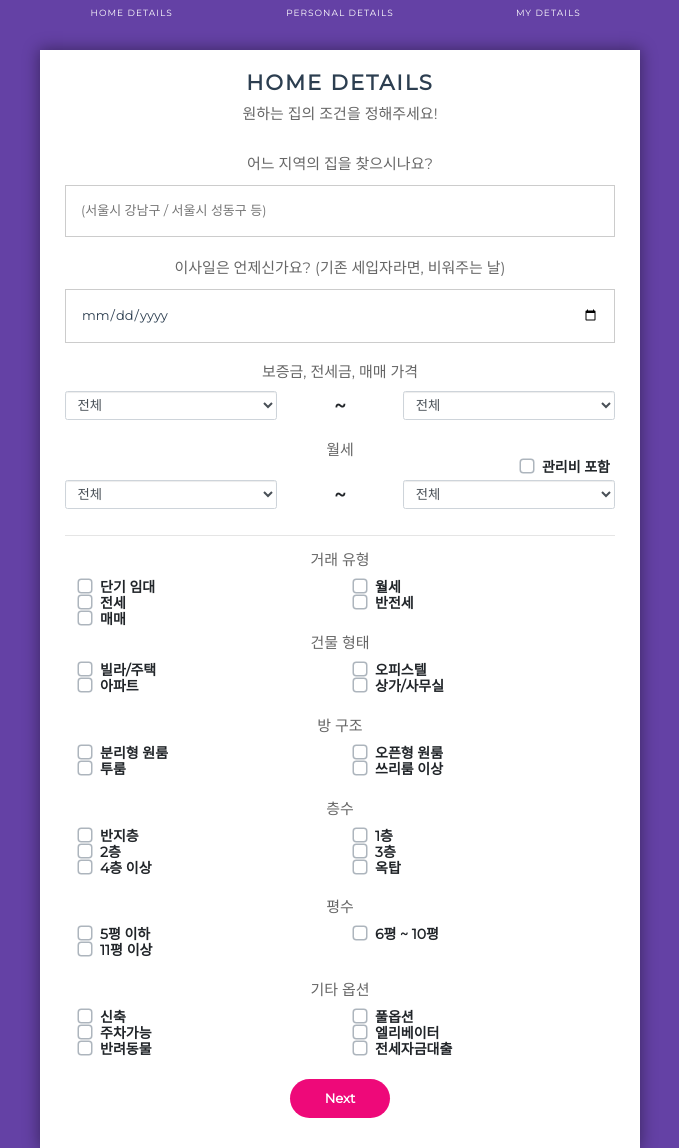
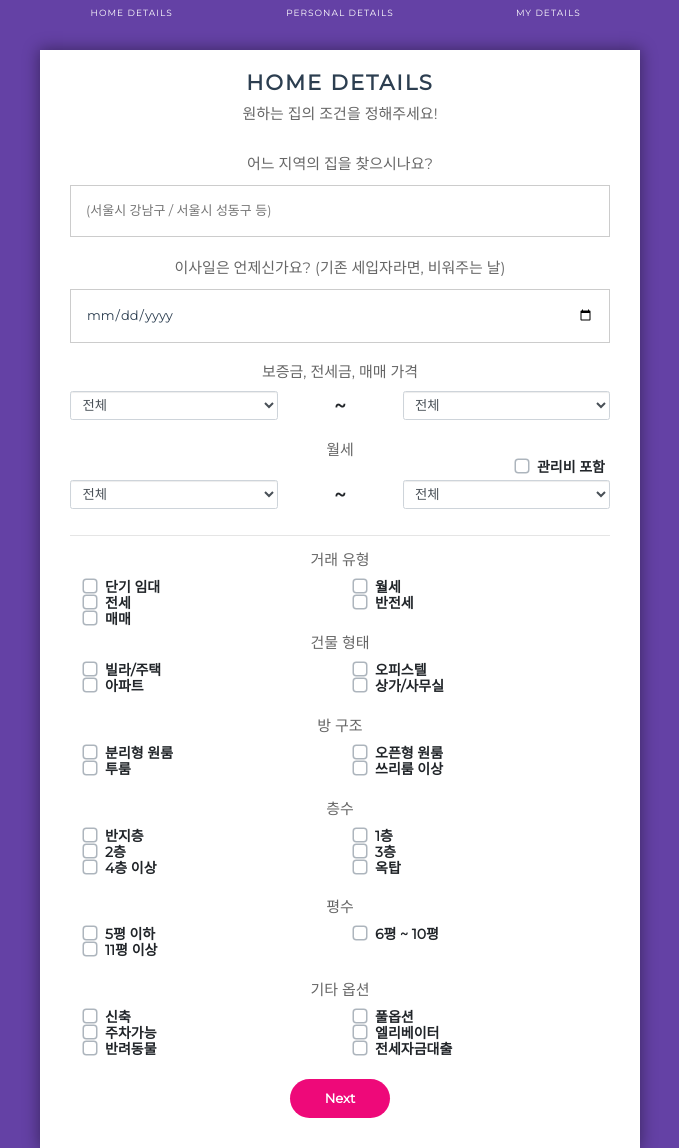
Before and after one commit to Seunghak-Kwak/myhomes, a Django app: page / in a window 1280 px wide; the page is wider, and only the part inside the window is pictured. Shown: the part 148-1296 px from the top of that part, without its empty margins (300-979 px from the left). Run offline with Django 3.2, Linux system fonts and the light colour scheme; some libraries are stand-ins or nearby versions.

Commit message:
width size

```diff
--- a/mysite/static/css/form.css
+++ b/mysite/static/css/form.css
@@ -11,7 +11,6 @@
 html {
     height: 100%;
     background: #6441A5; /* fallback for old browsers */
-    background: -webkit-linear-gradient(to left, #6441A5, #2a0845); /* Chrome 10-25, Safari 5.1-6 */
 }
 
 body {
@@ -31,7 +30,7 @@ body {
     border: 0 none;
     border-radius: 0px;
     box-shadow: 0 0 15px 1px rgba(0, 0, 0, 0.4);
-    padding: 20px 25px;
+    padding: 20px 30px;
     box-sizing: border-box;
     width: 96%;
     margin: 0 2%;
--- a/mysite/templates/mysite/data_list.html
+++ b/mysite/templates/mysite/data_list.html
@@ -22,7 +22,7 @@
 
     <!-- MultiStep Form -->
 <div class="row">
-    <div class="col-md-6 col-md-offset-3">
+    <div class="col-md-6 col-md-offset-3 col-sm-10 col-sm-offset-1 col-xs-12">
         <form id="msform" action="{% url 'submit_ok' %}" method="POST">
             <!-- progressbar -->
             <ul id="progressbar">
```
